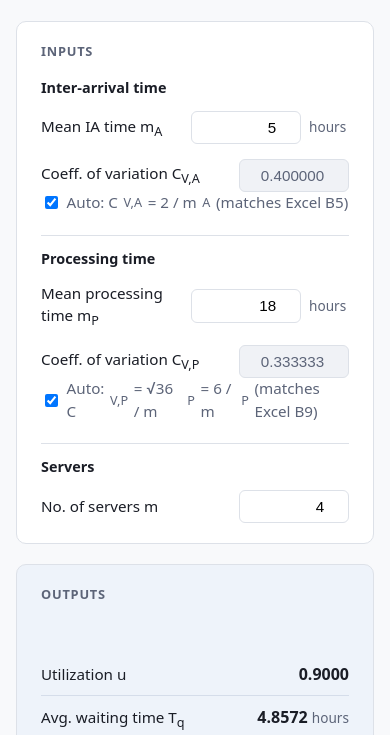
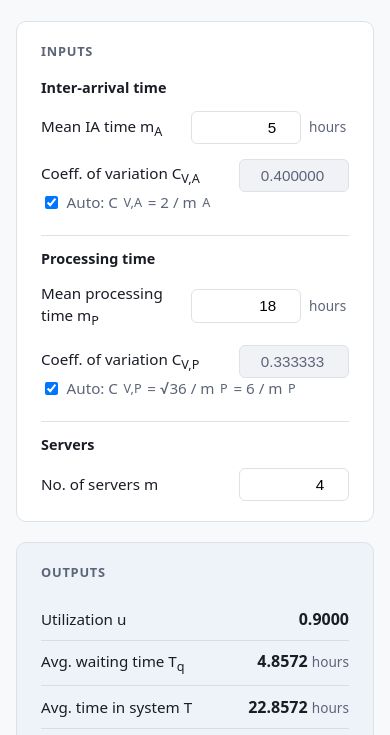
Before and after one commit to rohit5khanna/vut-calculator, a plain HTML site: page index.html in a window 390 px wide. Shown: the part 100-835 px from the top of the page. Drawn offline with Linux system fonts and the light colour scheme.

Commit message:
Update layout and remove input validation

```diff
--- a/index.html
+++ b/index.html
@@ -13,7 +13,6 @@
       --muted: #5c6478;
       --accent: #1e4d8c;
       --output-bg: #eef3fa;
-      --error: #b42318;
     }
 
     * {
@@ -30,8 +29,27 @@
     }
 
     .container {
-      max-width: 560px;
+      max-width: 920px;
       margin: 0 auto;
+    }
+
+    .panels {
+      display: grid;
+      grid-template-columns: 1fr 1fr;
+      gap: 1.25rem;
+      align-items: start;
+      margin-bottom: 1.25rem;
+    }
+
+    @media (max-width: 720px) {
+      .panels {
+        grid-template-columns: 1fr;
+      }
+    }
+
+    .panels section {
+      margin-bottom: 0;
+      height: 100%;
     }
 
     header {
@@ -169,13 +187,6 @@
       font-size: 0.85rem;
     }
 
-    #error {
-      color: var(--error);
-      font-size: 0.9rem;
-      margin: 0 0 0.75rem;
-      min-height: 1.35rem;
-    }
-
     footer {
       font-size: 0.8rem;
       color: var(--muted);
@@ -190,6 +201,7 @@
       <p>G/G/m queue — Variability Utilization Theorem</p>
     </header>
 
+    <div class="panels">
     <section id="inputs">
       <h2>Inputs</h2>
 
@@ -198,7 +210,7 @@
       <div class="field">
         <label for="mA">Mean IA time m<sub>A</sub></label>
         <div class="control">
-          <input type="number" id="mA" value="5" min="0.001" step="any">
+          <input type="number" id="mA" value="5" step="any">
           <span class="unit">hours</span>
         </div>
       </div>
@@ -206,12 +218,12 @@
       <div class="field">
         <label for="cva">Coeff. of variation C<sub>V,A</sub></label>
         <div class="control">
-          <input type="number" id="cva" value="0.4" min="0" step="any">
+          <input type="number" id="cva" value="0.4" step="any">
         </div>
         <div class="auto-row">
           <label>
             <input type="checkbox" id="autoCva" checked>
-            Auto: C<sub>V,A</sub> = 2 / m<sub>A</sub> (matches Excel B5)
+            Auto: C<sub>V,A</sub> = 2 / m<sub>A</sub>
           </label>
         </div>
       </div>
@@ -221,7 +233,7 @@
       <div class="field">
         <label for="mP">Mean processing time m<sub>P</sub></label>
         <div class="control">
-          <input type="number" id="mP" value="18" min="0.001" step="any">
+          <input type="number" id="mP" value="18" step="any">
           <span class="unit">hours</span>
         </div>
       </div>
@@ -229,12 +241,12 @@
       <div class="field">
         <label for="cvp">Coeff. of variation C<sub>V,P</sub></label>
         <div class="control">
-          <input type="number" id="cvp" value="0.333333" min="0" step="any">
+          <input type="number" id="cvp" value="0.333333" step="any">
         </div>
         <div class="auto-row">
           <label>
             <input type="checkbox" id="autoCvp" checked>
-            Auto: C<sub>V,P</sub> = √36 / m<sub>P</sub> = 6 / m<sub>P</sub> (matches Excel B9)
+            Auto: C<sub>V,P</sub> = √36 / m<sub>P</sub> = 6 / m<sub>P</sub>
           </label>
         </div>
       </div>
@@ -244,14 +256,13 @@
       <div class="field">
         <label for="servers">No. of servers m</label>
         <div class="control">
-          <input type="number" id="servers" value="4" min="1" step="1">
+          <input type="number" id="servers" value="4" step="any">
         </div>
       </div>
     </section>
 
     <section id="outputs">
       <h2>Outputs</h2>
-      <p id="error"></p>
 
       <div class="result">
         <span class="result-name">Utilization u</span>
@@ -274,6 +285,7 @@
         <span class="result-value" id="i">—</span>
       </div>
     </section>
+    </div>
 
     <footer>Output cells update automatically — same formulas as VUT calc_BA280_Su26.xlsx</footer>
   </div>
@@ -288,40 +300,33 @@
   // B19  I  = T / mA
 
   function computeVUT(mA, cva, mP, cvp, servers) {
-    const m = Math.round(servers);
+    const m = servers;
 
-    if (!Number.isFinite(mA) || !Number.isFinite(mP) || !Number.isFinite(cva) || !Number.isFinite(cvp)) {
-      return { error: "Please enter valid numbers for all inputs." };
-    }
-    if (mA <= 0 || mP <= 0 || m <= 0) {
-      return { error: "mA, mP, and m must be positive." };
-    }
-    if (cva < 0 || cvp < 0) {
-      return { error: "Coefficients of variation must be non-negative." };
-    }
-
-  // B14: Utilization u = Mean_Processing_Time_p / (No._of_servers_m * Mean_IA_Time_a)
+    // B14: Utilization u = Mean_Processing_Time_p / (No._of_servers_m * Mean_IA_Time_a)
     const u = mP / (m * mA);
 
-    if (u >= 1) {
-      return { error: "Utilization must be below 1 (u < 1) for a stable queue." };
-    }
-
-  // B15: VUT waiting time formula
+    // B15: VUT waiting time formula
     const exponent = Math.sqrt(2 * (m + 1)) - 1;
     const variability = (cva * cva + cvp * cvp) / 2;
     const tq = (mP / m) * Math.pow(u, exponent) / (1 - u) * variability;
 
-  // B17: T = Tq + mP
+    // B17: T = Tq + mP
     const t = tq + mP;
 
-  // B18: Iq = Tq / mA
+    // B18: Iq = Tq / mA
     const iq = tq / mA;
 
-  // B19: I = T / mA
+    // B19: I = T / mA
     const i = t / mA;
 
     return { u, tq, t, iq, i };
+  }
+
+  function formatValue(value) {
+    if (value === Infinity) return "∞";
+    if (value === -Infinity) return "−∞";
+    if (Number.isNaN(value)) return "NaN";
+    return value.toFixed(4);
   }
 
   const inputIds = ["mA", "cva", "mP", "cvp", "servers"];
@@ -335,10 +340,10 @@
     document.getElementById("cva").disabled = autoCva;
     document.getElementById("cvp").disabled = autoCvp;
 
-    if (autoCva && mA > 0) {
+    if (autoCva && mA !== 0 && Number.isFinite(mA)) {
       document.getElementById("cva").value = (2 / mA).toFixed(6);
     }
-    if (autoCvp && mP > 0) {
+    if (autoCvp && mP !== 0 && Number.isFinite(mP)) {
       document.getElementById("cvp").value = (6 / mP).toFixed(6);
     }
   }
@@ -362,24 +367,12 @@
     const servers = Number(document.getElementById("servers").value);
 
     const result = computeVUT(mA, cva, mP, cvp, servers);
-    const errorEl = document.getElementById("error");
 
-    if (result.error) {
-      errorEl.textContent = result.error;
-      setResult("u", "—");
-      setResult("tq", "—", "hours");
-      setResult("t", "—", "hours");
-      setResult("iq", "—");
-      setResult("i", "—");
-      return;
-    }
-
-    errorEl.textContent = "";
-    setResult("u", result.u.toFixed(4));
-    setResult("tq", result.tq.toFixed(4), "hours");
-    setResult("t", result.t.toFixed(4), "hours");
-    setResult("iq", result.iq.toFixed(4));
-    setResult("i", result.i.toFixed(4));
+    setResult("u", formatValue(result.u));
+    setResult("tq", formatValue(result.tq), "hours");
+    setResult("t", formatValue(result.t), "hours");
+    setResult("iq", formatValue(result.iq));
+    setResult("i", formatValue(result.i));
   }
 
   inputIds.forEach((id) => {
```
